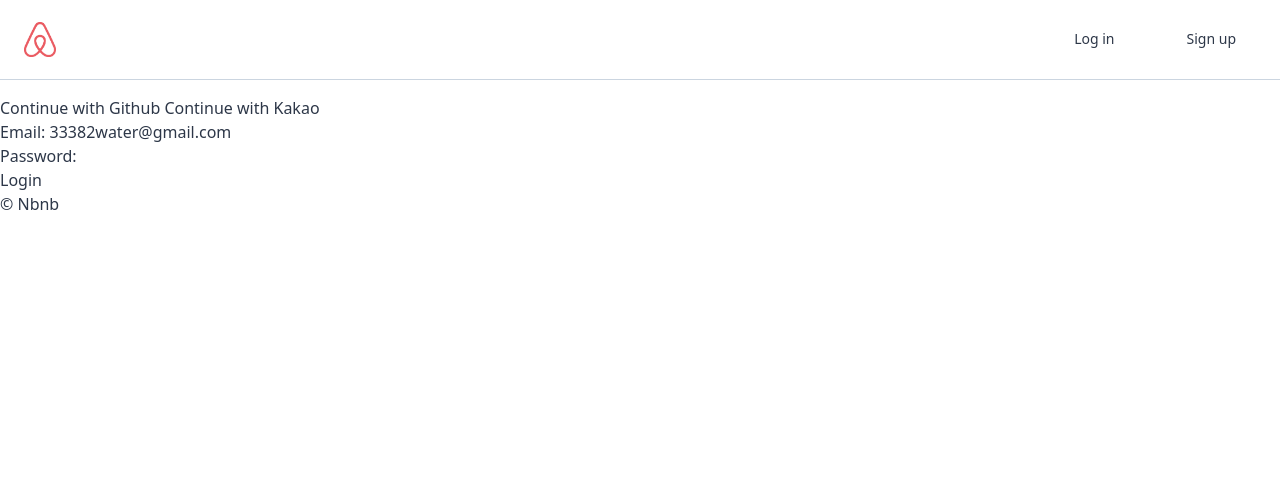
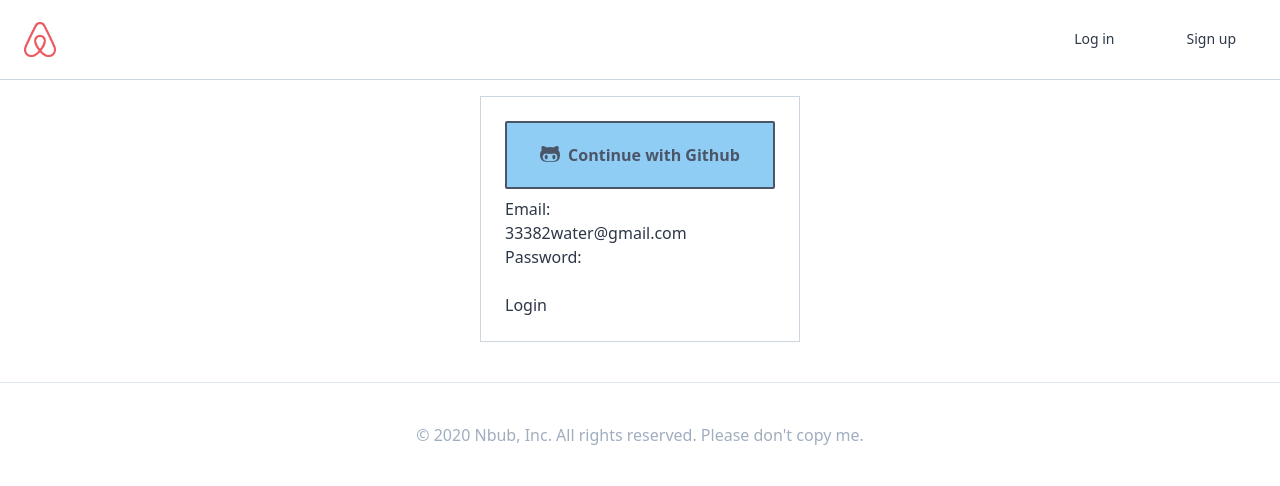
Before and after one commit to jhunderdog/airbnb-clone, a Django app: page /users/login in a window 1280 px wide. Shown: the top 486 px of the page. Run offline with Django 3.2, Linux system fonts and the light colour scheme; style sheets or scripts are compiled from the project's sources; some libraries are stand-ins or nearby versions.

Commit message:
Footer, Social Login

```diff
--- a/templates/partials/footer.html
+++ b/templates/partials/footer.html
@@ -1,3 +1,3 @@
-<footer>
-&copy; Nbnb
+<footer class="container mx-auto text-center py-10 border-t font-medium text-gray-500">
+&copy; 2020 Nbub, Inc. All rights reserved. Please don't copy me.
 </footer>
--- a/templates/partials/room_card.html
+++ b/templates/partials/room_card.html
@@ -1,4 +1,5 @@
 <div class="w-1/4 mb-10 px-2 overflow-hidden">
+    <a href="{% url 'rooms:detail' room.pk %}">
     <div class="w-full h-64 bg-center rounded-lg mb-3" style="background-image: url({{room.first_photo}});"></div>
     <div class="flex justify-between mb-2 truncate">
         <div class="w-4/5 overflow-hidden flex">
@@ -12,4 +13,5 @@
         </span>
     </div>
     <span class="text-black w-11/12 block truncate">{{room.name}}</span>
+    </a>
 </div>
--- a/templates/partials/social_login.html
+++ b/templates/partials/social_login.html
@@ -1,6 +1,5 @@
-<a href="{% url "users:github-login" %}">
-    Continue with Github
-</a>
-<a>
-    Continue with Kakao
-</a>
+<div class="flex flex-col w-full">
+    <a href="{% url 'users:github-login' %}" class="w-full border-2 border-gray-700 font-bold text-gray-700 text-center rounded-sm py-5 mb-2 bg-blue-300">
+        <i class="fab fa-github-alt mr-2 fa-lg"></i>Continue with Github
+    </a>
+</div>
--- a/templates/users/login.html
+++ b/templates/users/login.html
@@ -7,10 +7,12 @@
 {% endblock search-bar %}
 
 {% block content %}
+    <div class="container lg:w-5/12 md:w-1/2 xl:w-1/4 mx-auto my-10 flex flex-col items-center border p-6 border-gray-400">
         {% include 'partials/social_login.html' %}
         <form method="POST" action="{% url "users:login" %}">
             {% csrf_token %}
             {{form.as_p}}
             <button>Login</button>
         </form>
+    </div>
 {% endblock %}
```
Lines whose indentation alone changed are shown as unchanged.
